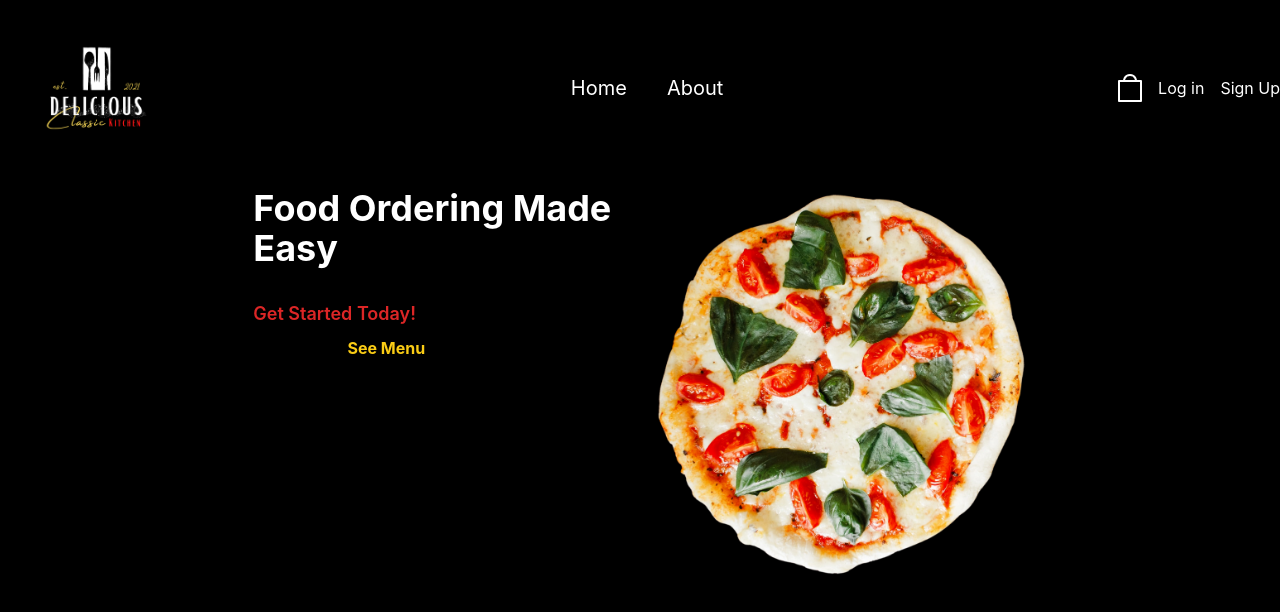
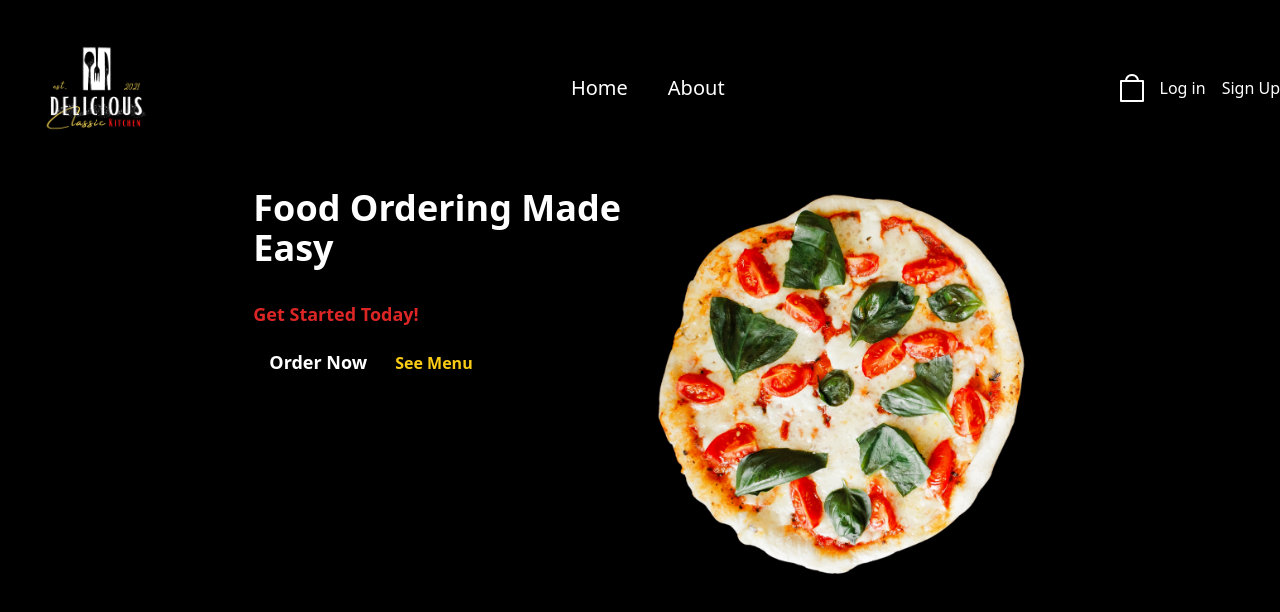
Before and after one commit to Ducinter/WedFastFood, a React (Create React App) app: page / in a window 1280 px wide. Shown: the top 612 px of the page. Built offline with nearby package versions, Linux system fonts and the light colour scheme.

Commit message:
upload code

```diff
--- a/package.json
+++ b/package.json
@@ -7,6 +7,7 @@
     "@testing-library/react": "^13.4.0",
     "@testing-library/user-event": "^13.5.0",
     "bootstrap": "^5.3.2",
+    "clsx": "^2.0.0",
     "react": "^18.2.0",
     "react-dom": "^18.2.0",
     "react-router-dom": "^6.16.0",
--- /dev/null
+++ b/src/components/About.jsx
@@ -0,0 +1,16 @@
+import aboutImage from "../assets/images/about-image.png";
+export const About = () => {
+    return (
+        <div className="bg-white">
+            <div className="p-24 grid grid-cols-2">
+                <div className="">
+                    <h2 className="text-2xl font-madium">About Us</h2>
+                    <p className="text-lg">Lorem ipsum dolor sit amet consectetur adipisicing elit. Incidunt, beataeDoloribus fuga aperiam magni ipsum repellat voluptates itaque error, atque, exercitationem fugit ab, modi ut voluptatum sequi ad eumRerumLorem ipsum dolor sit amet consectetur adipisicing elit. Minus quia suscipit deserunt, neque nemo veniam adipisci deleniti culpa dolor dolores omnis, rem veritatis assumende esque dignissimos ut, nam debitis numquam</p>
+                </div>
+                <div className="flex items-center justify-center">
+                    <img src={aboutImage} alt="" className="w-[400px] h-[400px] object-cover"/>
+                </div>
+            </div>
+        </div>
+    )
+}
--- a/src/components/elements/Button.jsx
+++ b/src/components/elements/Button.jsx
@@ -1,28 +1,40 @@
-// import clsx from "clsx";
+import clsx from "clsx";
 
-// function getClassName({ className}) {
-//     return clsx(
-//         'text-white text-lg font-bold rounded-xl transition duration-300 cursor-pointer focus:outline-none focus:ring-2 focus:ring-opacity-50',
-//         className
-//     )
-// }
+function getClassName({ className}) {
+    return clsx(
+        'text-white text-lg font-bold rounded-xl transition duration-300 cursor-pointer focus:outline-none focus:ring-2 focus:ring-opacity-50',
+        className
+    )
+}
 
-// const sizes = {
-//     small: 'px-4 py-3',
-//     medium: 'px-6 py-4',
-//     large: 'w-full px-4 py-3',
-//   };
+const sizes = {
+    small: 'px-4 py-3',
+    medium: 'px-6 py-4',
+    large: 'w-full px-4 py-3',
+  };
 
-// const variants = {
-// primary: 'bg-marigold focus:ring-marigold',
-// secondary: 'bg-tomato focus:ring-tomato',
-// dark: 'bg-black focus:ring-white',
-// };
+const variants = {
+primary: 'bg-marigold focus:ring-marigold',
+secondary: 'bg-tomato focus:ring-tomato',
+dark: 'bg-black focus:ring-white',
+};
 const {children} = require("react")
 
-const Button = ({ children}) => {
+const Button = ({
+     children,
+    className,
+size= 'small',
+variant = 'primacy',
+...rest
+}) => {
     return (
-        <button>
+        <button className={clsx(
+            sizes[size],
+            variants[variant],
+            getClassName({ className })
+        )}
+        {...rest}
+        >
             {children}
         </button>
     )
--- a/src/index.css
+++ b/src/index.css
@@ -1,18 +1,27 @@
 @tailwind base;
 @tailwind components;
 @tailwind utilities;
-body {
-  margin: 0;
-  font-family: -apple-system, BlinkMacSystemFont, 'Segoe UI', 'Roboto', 'Oxygen',
-    'Ubuntu', 'Cantarell', 'Fira Sans', 'Droid Sans', 'Helvetica Neue',
-    sans-serif;
-  -webkit-font-smoothing: antialiased;
-  -moz-osx-font-smoothing: grayscale;
-  box-sizing: border-box;
-  padding: 0;
+
+@layer base{
+  @font-face {
+    font-family: 'ClashDisplay-Regular';
+    src: url('D:\Git\webfastfood\src\assets\fonts\ClashDisplay-Regular.woff2');
+    font-weight: 400;
+    font-display: swap;
+    font-style: normal;
+  }
+  @font-face {
+    font-family: 'ClashDisplay-Medium';
+    src: url('D:\Git\webfastfood\src\assets\fonts\ClashDisplay-Medium.woff2');
+    font-weight: 400;
+    font-display: swap;
+    font-style: normal;
+  }
+  @font-face {
+    font-family: 'ClashDisplay-Bold';
+    src: url('D:\Git\webfastfood\src\assets\fonts\ClashDisplay-Bold.woff2');
+    font-weight: 400;
+    font-display: swap;
+    font-style: normal;
+  }
 }
-
-code {
-  font-family: source-code-pro, Menlo, Monaco, Consolas, 'Courier New',
-    monospace;
-}
--- a/tailwind.config.js
+++ b/tailwind.config.js
@@ -1,10 +1,19 @@
 /** @type {import('tailwindcss').Config} */
+const defaultTheme = require('tailwindcss/defaultTheme')
 module.exports = {
   content: [
     "./src/**/*.{js,jsx,ts,tsx}",
   ],
   theme: {
-    extend: {},
+    extend: {
+      fontFamily:{
+        sans:['ClashDisplay-Rugular', ...defaultTheme.fontFamily.sans]
+      },
+      colors:{
+        tomato:"#E50814",
+        marigold:"#ffbe0b",
+      }
+    },
   },
   plugins: [],
 }
```
Also changed, not shown: 1 other file (tests, documents, lock files or other folders).
